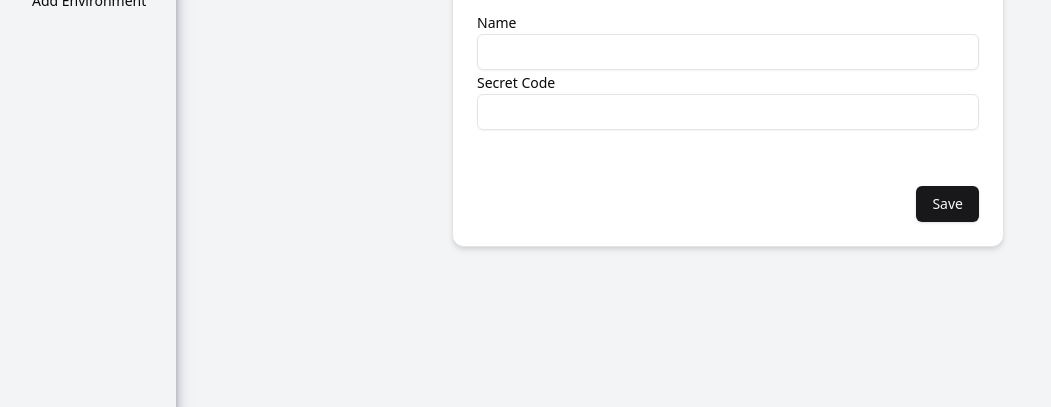
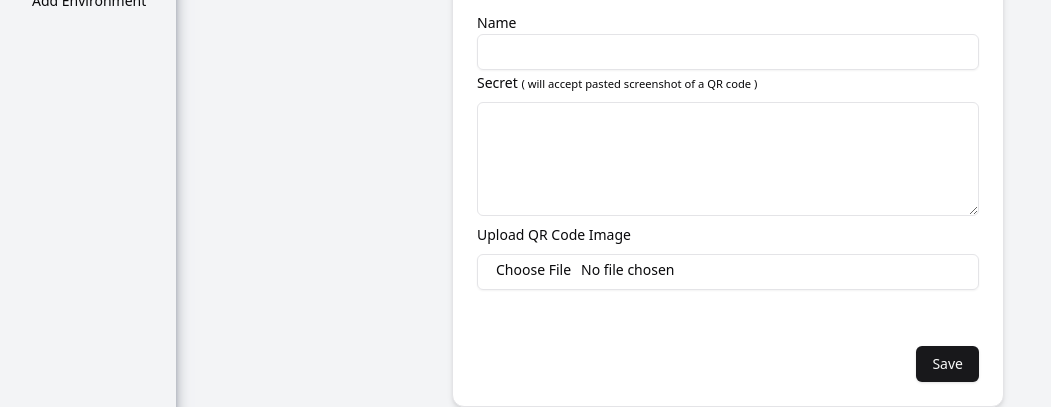
Before and after one commit to trevorius/multi_authenticator, a Next.js app: page /protected/dashboard/environments/1/add-code in a window 1280 px wide. Shown: the part 129-536 px from the top of the page, without its empty margins (0-1051 px from the left). Built offline with nearby package versions, Linux system fonts and the light colour scheme; no server answers.

Commit message:
secret code input takes files or screenshots of qr codes

```diff
--- a/package.json
+++ b/package.json
@@ -21,6 +21,7 @@
     "bcryptjs": "^2.4.3",
     "class-variance-authority": "^0.7.0",
     "clsx": "^2.1.1",
+    "jsqr": "^1.4.0",
     "lucide-react": "^0.452.0",
     "next": "14.2.15",
     "next-auth": "beta",
--- a/src/app/protected/dashboard/environments/[environmentId]/add-code/page.tsx
+++ b/src/app/protected/dashboard/environments/[environmentId]/add-code/page.tsx
@@ -14,6 +14,7 @@ import {
 import { revalidatePath } from 'next/cache';
 import { redirect } from 'next/navigation';
 import { getUser } from '@/auth';
+import SecretInput from '@/components/SecretInput';
 
 export default async function AddCodePage({
   params,
@@ -97,10 +98,7 @@ export default async function AddCodePage({
               <Label htmlFor='name'>Name</Label>
               <Input type='text' id='name' name='name' required />
             </div>
-            <div>
-              <Label htmlFor='secretCode'>Secret Code</Label>
-              <Input type='text' id='secretCode' name='secretCode' required />
-            </div>
+            <SecretInput />
           </CardContent>
           <CardFooter className='flex justify-end pt-4'>
             <Button type='submit'>Save</Button>
--- /dev/null
+++ b/src/components/SecretInput.tsx
@@ -0,0 +1,95 @@
+'use client'
+
+import { useState } from 'react';
+import { Label } from "@/components/ui/label";
+import { Input } from "@/components/ui/input";
+import jsQR from 'jsqr';
+
+export default function SecretInput() {
+	const [secret, setSecret] = useState('');
+	// eslint-disable-next-line @typescript-eslint/no-unused-vars
+	const [_, setImageFile] = useState<File | null>(null);
+
+	const handleFileChange = (e: React.ChangeEvent<HTMLInputElement>) => {
+		const file = e.target.files?.[0] || null;
+		setImageFile(file);
+		if (file) {
+			const reader = new FileReader();
+			reader.onload = async () => {
+				if (reader.result) {
+					processImage(reader.result as string);
+				}
+			};
+			reader.readAsDataURL(file);
+		}
+	};
+
+	const handlePaste = (e: React.ClipboardEvent<HTMLTextAreaElement>) => {
+		const items = Array.from(e.clipboardData.items);
+		for (const item of items) {
+			if (item.type.startsWith('image/')) {
+				const file = item.getAsFile();
+				if (file) {
+					const reader = new FileReader();
+					reader.onload = async () => {
+						if (reader.result) {
+							processImage(reader.result as string);
+						}
+					};
+					reader.readAsDataURL(file);
+				}
+			}
+		}
+	};
+
+	const processImage = (imageSrc: string) => {
+		const img = new Image();
+		img.src = imageSrc;
+		img.onload = () => {
+			const canvas = document.createElement('canvas');
+			canvas.width = img.width;
+			canvas.height = img.height;
+			const ctx = canvas.getContext('2d');
+			if (ctx) {
+				ctx.drawImage(img, 0, 0, img.width, img.height);
+				const imageData = ctx.getImageData(0, 0, img.width, img.height);
+				const code = jsQR(imageData.data, imageData.width, imageData.height);
+				if (code) {
+					const Url = new URL(code.data);
+					const secret = Url.searchParams.get('secret');
+					setSecret(secret || '');
+				} else {
+					console.error('No QR code found.');
+				}
+			}
+		};
+	};
+
+	return (
+		<div className="space-y-2">
+			<Label htmlFor="secret">
+				Secret&nbsp;
+				<small>
+					( will accept pasted screenshot of a QR code )
+				</small>
+			</Label>
+			<textarea
+				id="secret"
+				name="secretCode"
+				value={secret || ''}
+				onChange={(e) => setSecret(e.target.value)}
+				onPaste={handlePaste}
+				className="w-full p-2 border rounded-md"
+				rows={4}
+			/>
+			<Label htmlFor="qr-file">Upload QR Code Image</Label>
+			<Input
+				type="file"
+				id="qr-file"
+				name="qr-file"
+				accept="image/*"
+				onChange={handleFileChange}
+			/>
+		</div>
+	);
+}
```
Also changed, not shown: 1 other file (tests, documents, lock files or other folders).
